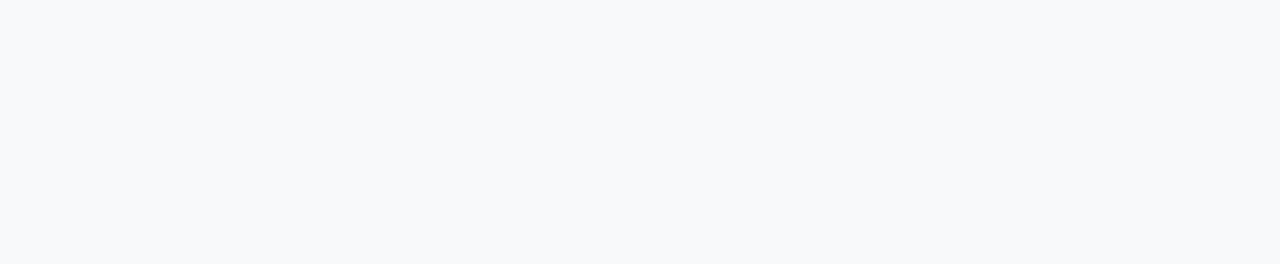
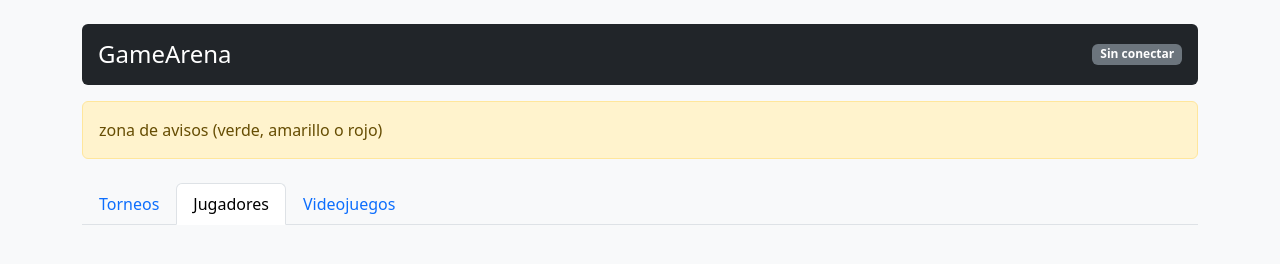
Before and after one commit to srchans1609-stack/Gamearena, a plain HTML site: page index.html in a window 1280 px wide. Drawn offline with nearby package versions, Linux system fonts and the light colour scheme.

Commit message:
Creando los botones de páginas y el titulo

```diff
--- a/index.html
+++ b/index.html
@@ -10,6 +10,28 @@
     <!-- preparo el lienzo donde voy a poner el contenido -->
 <body class="p-4 bg-light">
     <div class="container">
+    <!--Creo el header con el titulo a la izquierda con el fondo oscuro el texto en blanco -->
+        <header class="d-flex justify-content-between align-items-center p-3 bg-dark text-white rounded mb-3">
+            <h1 class="h4 m-0">GameArena</h1>
+            <span id="conexion" class="badge bg-secondary">Sin conectar</span>
+        </header>
+    <!--Creo la zona de aviso con el warning-->
+        <div id="aviso" class="alert alert-warning mb-4" role="alert">
+            zona de avisos (verde, amarillo o rojo)
+        </div>
+    <!--Crea un menú de navegación por pestañas (tabs)-->
+        <ul class="nav nav-tabs mb-4" id="navTabs" role="tablist">
+      <li class="nav-item">
+        <button class="nav-link" data-bs-toggle="tab" data-bs-target="#panel-torneos" type="button">Torneos</button>
+      </li>
+      <li class="nav-item">
+        <button class="nav-link active" id="tabJugadores" data-bs-toggle="tab" data-bs-target="#panel-jugadores" type="button">Jugadores</button>
+      </li>
+      <li class="nav-item">
+        <button class="nav-link" data-bs-toggle="tab" data-bs-target="#panel-videojuegos" type="button">Videojuegos</button>
+      </li>
+    </ul>
+
 
     </div>
 
```
